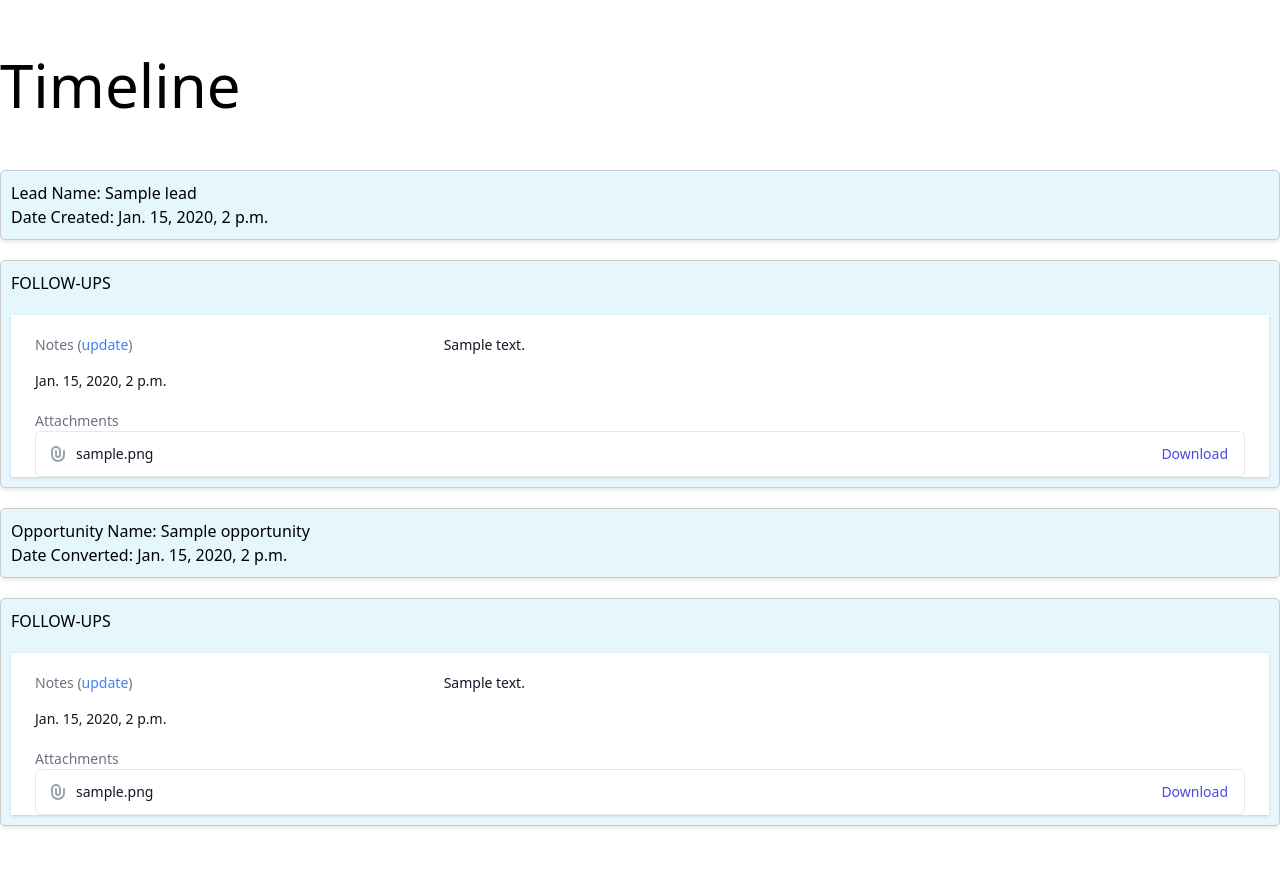
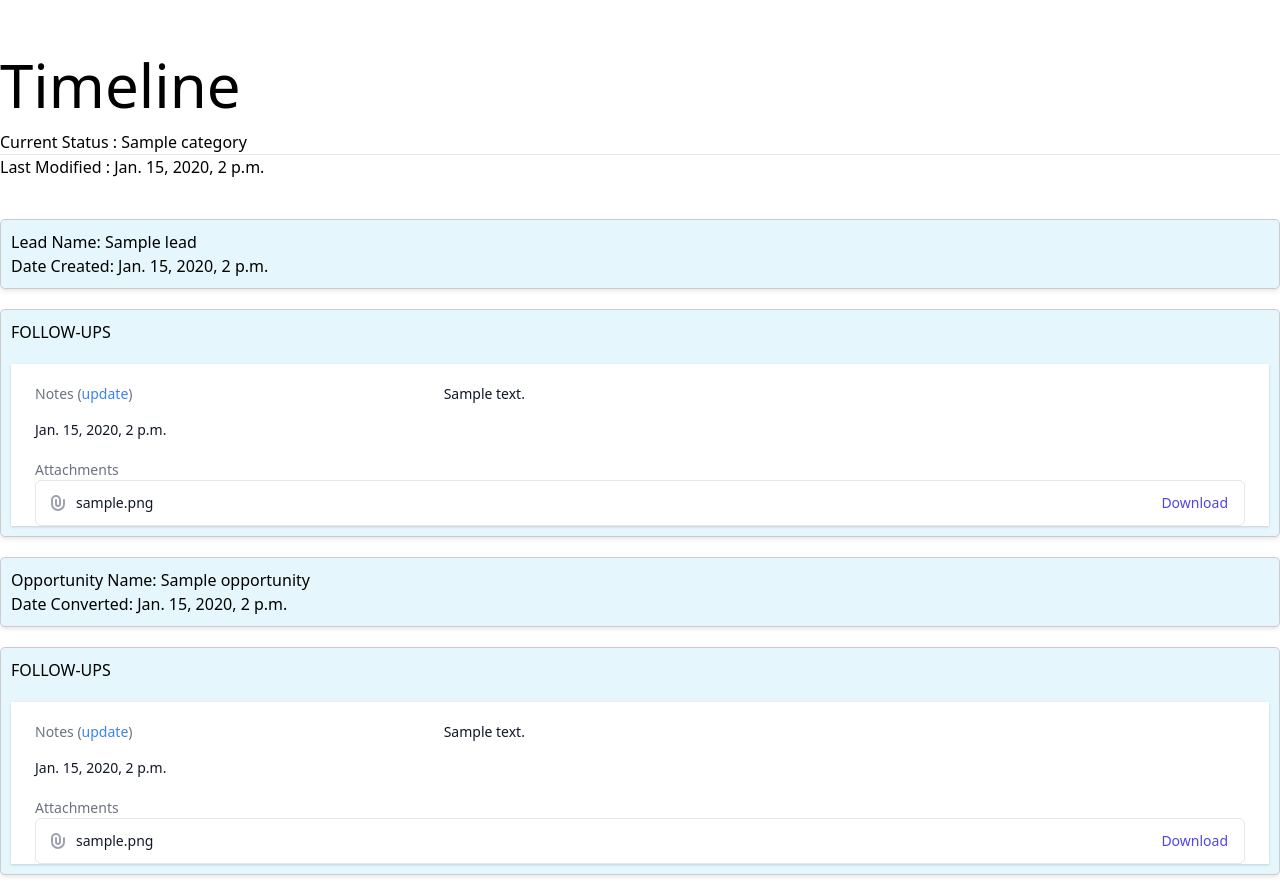
Before and after one commit to Suhail270/AY-CRM, a Django app: page /leads/1/timeline in a window 1280 px wide. Shown: the part 80-975 px from the top of the page. Before the commit the page ends 908 px from the top, so only its background shows below. Run offline with Django 4.2, Linux system fonts and the light colour scheme; a user stored in the database is signed in; tables that the repository leaves empty hold one stand-in row (values such as "Sample post").

Commit message:
timeline edit

```diff
--- a/leads/templates/leads/timeline.html
+++ b/leads/templates/leads/timeline.html
@@ -3,6 +3,15 @@
 {% block content %}
 
 <h1 class="head">Timeline</h1>
+<div><p>{% if curr_lead.converted_date is NULL %}
+    Current Status : {{curr_lead.status}}<hr>
+    Last Modified : {{curr_lead.last_updated_date}}
+    {%endif%}
+    {% if curr_lead.converted_date is not NULL %}
+    Current Status : {{curr_opp.status}}<hr>
+    Last Modified : {{curr_opp.last_updated_date}}
+    {%endif%}
+</p></div>
 
             <div class = "container1">
                 <p>
```
